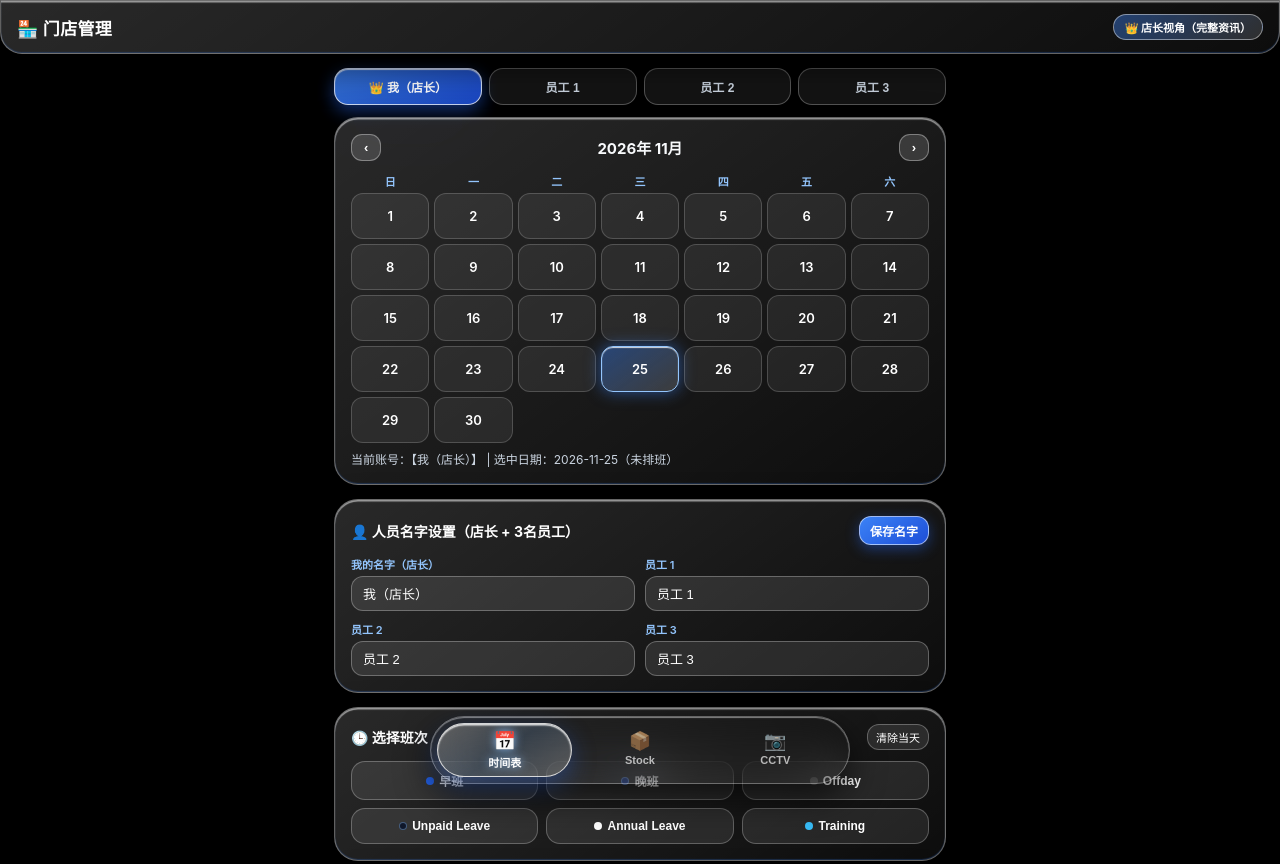
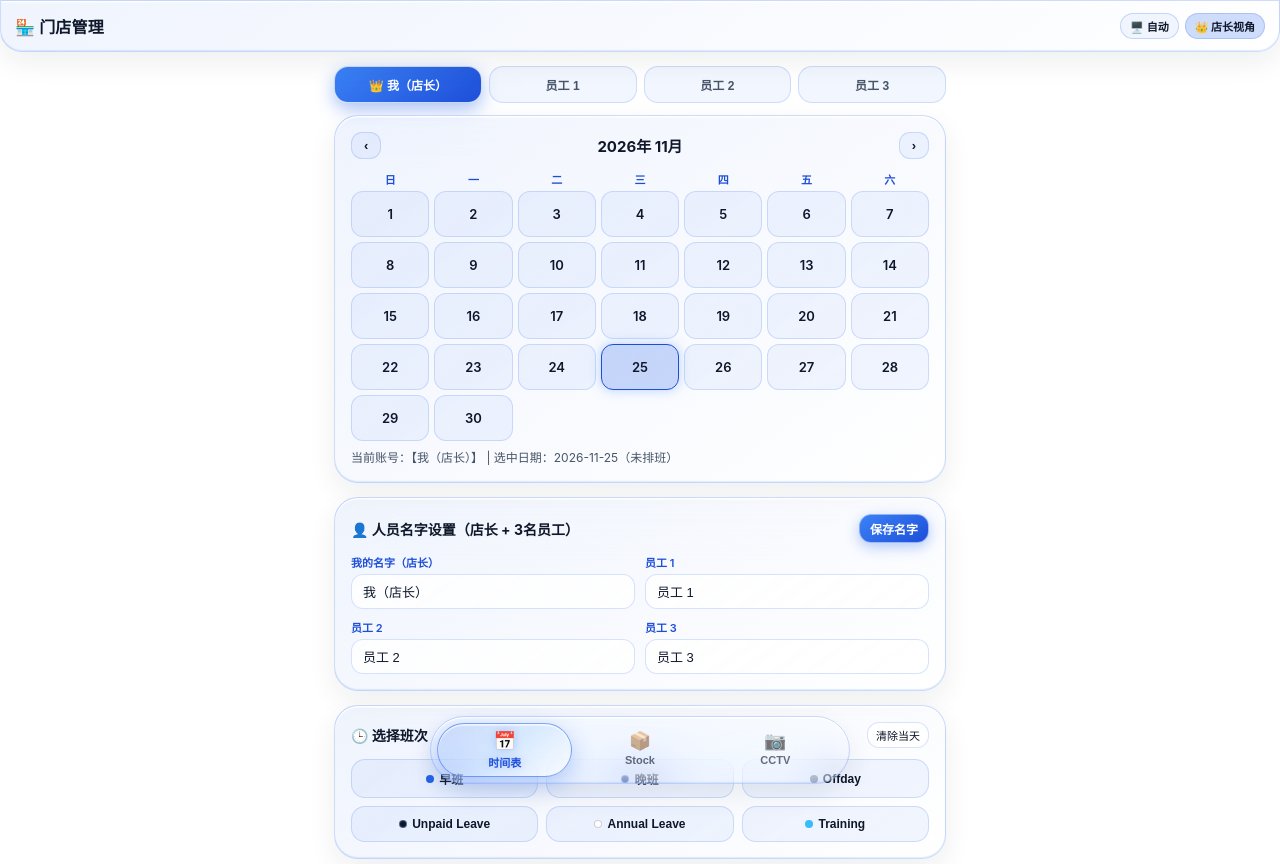
Before and after one commit to Zaszyvio/Vivo-TWS, a plain HTML site: page index.html in a window 1280 px wide. Shown: the top 864 px of the page. Drawn offline with Linux system fonts and the light colour scheme.

Commit message:
Update index.html

```diff
--- a/index.html
+++ b/index.html
@@ -6,21 +6,56 @@
   <meta name="apple-mobile-web-app-capable" content="yes" />
   <title>门店管理 Liquid Glass</title>
   <style>
-    :root {
+    /* ==================== 深色模式变量（纯黑底 + 黑白蓝液态玻璃） ==================== */
+    :root, [data-theme="dark"] {
       --blue: #2563eb;
       --blue-bright: #3b82f6;
-      --blue-ice: #93c5fd;
-      --white: #ffffff;
-      --black: #050811;
+      --blue-accent: #93c5fd;
+      --bg-page: #000000;
       --text: #f8fafc;
       --muted: #cbd5e1;
-      --glass-bg: linear-gradient(145deg, rgba(255, 255, 255, 0.16) 0%, rgba(255, 255, 255, 0.05) 100%);
-      --glass-border: rgba(255, 255, 255, 0.34);
+      --glass-bg: linear-gradient(145deg, rgba(255, 255, 255, 0.15) 0%, rgba(255, 255, 255, 0.05) 100%);
+      --glass-border: rgba(255, 255, 255, 0.32);
       --glass-shadow:
-        0 14px 34px rgba(0, 0, 0, 0.55),
-        inset 0 1.5px 1px rgba(255, 255, 255, 0.55),
+        0 14px 34px rgba(0, 0, 0, 0.65),
+        inset 0 1.5px 1px rgba(255, 255, 255, 0.5),
         inset 0 -1px 1px rgba(59, 130, 246, 0.25);
+      --surface-soft: rgba(255, 255, 255, 0.08);
+      --surface-border: rgba(255, 255, 255, 0.22);
+      --input-bg: rgba(255, 255, 255, 0.1);
+      --placeholder: rgba(203, 213, 225, 0.6);
+      --tab-text: rgba(255, 255, 255, 0.68);
+      --tab-active-text: #ffffff;
+      --tab-active-shadow: 0 0 10px rgba(147, 197, 253, 0.85);
+      --indicator-bg: linear-gradient(145deg, rgba(255, 255, 255, 0.28) 0%, rgba(147, 197, 253, 0.18) 50%, rgba(255, 255, 255, 0.24) 100%);
+      --indicator-border: rgba(255, 255, 255, 0.78);
     }
+
+    /* ==================== 浅色模式变量（纯白底 + 冰蓝液态玻璃） ==================== */
+    [data-theme="light"] {
+      --blue: #2563eb;
+      --blue-bright: #1d4ed8;
+      --blue-accent: #1d4ed8;
+      --bg-page: #ffffff;
+      --text: #0f172a;
+      --muted: #475569;
+      --glass-bg: linear-gradient(145deg, rgba(37, 99, 235, 0.07) 0%, rgba(255, 255, 255, 0.78) 100%);
+      --glass-border: rgba(37, 99, 235, 0.22);
+      --glass-shadow:
+        0 10px 28px rgba(15, 23, 42, 0.07),
+        inset 0 1.5px 1px rgba(255, 255, 255, 0.95),
+        inset 0 -1px 1px rgba(37, 99, 235, 0.12);
+      --surface-soft: rgba(37, 99, 235, 0.06);
+      --surface-border: rgba(37, 99, 235, 0.18);
+      --input-bg: rgba(255, 255, 255, 0.85);
+      --placeholder: rgba(100, 116, 139, 0.75);
+      --tab-text: rgba(15, 23, 42, 0.62);
+      --tab-active-text: #1d4ed8;
+      --tab-active-shadow: 0 0 8px rgba(37, 99, 235, 0.25);
+      --indicator-bg: linear-gradient(145deg, rgba(37, 99, 235, 0.18) 0%, rgba(147, 197, 253, 0.26) 50%, rgba(255, 255, 255, 0.75) 100%);
+      --indicator-border: rgba(37, 99, 235, 0.55);
+    }
+
     * { box-sizing: border-box; -webkit-tap-highlight-color: transparent; }
     body {
       margin: 0;
@@ -28,14 +63,15 @@
       color: var(--text);
       min-height: 100vh;
       padding-bottom: 125px;
-      background-color: #000000;
+      background-color: var(--bg-page);
+      transition: background-color 0.25s ease, color 0.25s ease;
     }
 
-    /* 黑白蓝高折射液态玻璃 */
+    /* 液态玻璃面板 */
     .glass {
       background: var(--glass-bg);
-      backdrop-filter: blur(26px) saturate(180%) brightness(1.06);
-      -webkit-backdrop-filter: blur(26px) saturate(180%) brightness(1.06);
+      backdrop-filter: blur(26px) saturate(180%);
+      -webkit-backdrop-filter: blur(26px) saturate(180%);
       border: 1px solid var(--glass-border);
       box-shadow: var(--glass-shadow);
     }
@@ -44,28 +80,47 @@
       position: sticky;
       top: 0;
       z-index: 20;
-      padding: 13px 16px;
+      padding: 12px 14px;
       display: flex;
       justify-content: space-between;
       align-items: center;
-      border-bottom: 1px solid rgba(255, 255, 255, 0.28);
+      gap: 8px;
+      border-bottom: 1px solid var(--glass-border);
       border-radius: 0 0 22px 22px;
     }
     header h1 {
-      font-size: 17px;
+      font-size: 16px;
       margin: 0;
       font-weight: 700;
-      letter-spacing: 0.3px;
-      color: var(--white);
+      letter-spacing: 0.2px;
+      color: var(--text);
+      white-space: nowrap;
+    }
+    .header-actions {
+      display: flex;
+      align-items: center;
+      gap: 6px;
     }
     .manager-pill {
       font-size: 11px;
-      padding: 4px 11px;
+      padding: 4px 9px;
       border-radius: 999px;
-      background: linear-gradient(135deg, rgba(59, 130, 246, 0.42), rgba(255, 255, 255, 0.14));
-      border: 1px solid rgba(255, 255, 255, 0.45);
-      color: var(--white);
+      background: rgba(37, 99, 235, 0.22);
+      border: 1px solid var(--glass-border);
+      color: var(--text);
       font-weight: 700;
+      white-space: nowrap;
+    }
+    .theme-btn {
+      font-size: 11px;
+      padding: 4px 9px;
+      border-radius: 999px;
+      background: var(--surface-soft);
+      border: 1px solid var(--glass-border);
+      color: var(--text);
+      font-weight: 700;
+      cursor: pointer;
+      white-space: nowrap;
     }
 
     .container { padding: 14px; max-width: 640px; margin: 0 auto; }
@@ -83,7 +138,7 @@
       justify-content: space-between;
       align-items: center;
       gap: 8px;
-      color: var(--white);
+      color: var(--text);
     }
 
     /* 账号切换胶囊栏 */
@@ -97,8 +152,8 @@
       min-width: 0;
       padding: 9px 4px;
       border-radius: 14px;
-      border: 1px solid rgba(255, 255, 255, 0.28);
-      background: rgba(255, 255, 255, 0.08);
+      border: 1px solid var(--surface-border);
+      background: var(--surface-soft);
       backdrop-filter: blur(16px);
       -webkit-backdrop-filter: blur(16px);
       color: var(--muted);
@@ -112,10 +167,10 @@
       white-space: nowrap;
     }
     .acc-btn.active {
-      background: linear-gradient(145deg, rgba(59, 130, 246, 0.85), rgba(29, 78, 216, 0.9));
+      background: linear-gradient(145deg, #3b82f6, #1d4ed8);
       border-color: rgba(255, 255, 255, 0.75);
-      color: var(--white);
-      box-shadow: 0 6px 18px rgba(37, 99, 235, 0.5), inset 0 1px 1px rgba(255, 255, 255, 0.75);
+      color: #ffffff;
+      box-shadow: 0 6px 18px rgba(37, 99, 235, 0.4);
     }
 
     /* 日历样式 */
@@ -126,13 +181,13 @@
       margin-bottom: 12px;
     }
     .cal-nav {
-      background: rgba(255, 255, 255, 0.14);
-      border: 1px solid rgba(255, 255, 255, 0.35);
+      background: var(--surface-soft);
+      border: 1px solid var(--surface-border);
       border-radius: 11px;
       padding: 5px 12px;
       font-weight: 700;
       cursor: pointer;
-      color: var(--white);
+      color: var(--text);
     }
     .cal-weekdays, .cal-grid {
       display: grid;
@@ -143,34 +198,34 @@
     .cal-weekdays div {
       font-size: 11px;
       font-weight: 700;
-      color: var(--blue-ice);
+      color: var(--blue-accent);
       padding-bottom: 4px;
     }
     .cal-day {
       min-width: 0;
       height: 46px;
       border-radius: 12px;
-      background: rgba(255, 255, 255, 0.07);
-      border: 1px solid rgba(255, 255, 255, 0.18);
+      background: var(--surface-soft);
+      border: 1px solid var(--surface-border);
       display: flex;
       flex-direction: column;
       align-items: center;
       justify-content: center;
       font-size: 13px;
       font-weight: 600;
-      color: var(--white);
+      color: var(--text);
       cursor: pointer;
       padding: 2px;
       transition: all 0.18s ease;
     }
     .cal-day.empty { background: transparent; border: none; cursor: default; }
     .cal-day.selected {
-      background: linear-gradient(145deg, rgba(59, 130, 246, 0.42), rgba(255, 255, 255, 0.16));
-      border: 1.5px solid var(--white);
-      box-shadow: 0 0 16px rgba(59, 130, 246, 0.55), inset 0 1px 1px rgba(255, 255, 255, 0.8);
+      background: rgba(37, 99, 235, 0.24);
+      border: 1.5px solid var(--blue-bright);
+      box-shadow: 0 0 12px rgba(59, 130, 246, 0.35);
     }
     .cal-day.today {
-      border-color: var(--blue-ice);
+      border-color: var(--blue-accent);
     }
     .shift-dot {
       font-size: 9px;
@@ -188,9 +243,9 @@
     /* 黑白蓝统一色系班次标签 */
     .bg-morning { background: #2563eb; color: #ffffff; }
     .bg-evening { background: #1e3a8a; color: #dbeafe; border: 1px solid rgba(147, 197, 253, 0.5); }
-    .bg-offday { background: rgba(255, 255, 255, 0.22); color: #ffffff; }
-    .bg-unpaid { background: #0f172a; color: #93c5fd; border: 1px solid rgba(147, 197, 253, 0.4); }
-    .bg-annual { background: #ffffff; color: #0f172a; }
+    .bg-offday { background: #64748b; color: #ffffff; }
+    .bg-unpaid { background: #0f172a; color: #93c5fd; border: 1px solid rgba(147, 197, 253, 0.45); }
+    .bg-annual { background: #ffffff; color: #0f172a; border: 1px solid rgba(15, 23, 42, 0.2); }
     .bg-training { background: #38bdf8; color: #050811; }
 
     .name-grid {
@@ -204,25 +259,25 @@
       flex-direction: column;
       gap: 4px;
     }
-    .name-box label { font-size: 11px; color: var(--blue-ice); font-weight: 600; }
+    .name-box label { font-size: 11px; color: var(--blue-accent); font-weight: 600; }
 
     input, select, button {
       font-size: 13px;
       padding: 9px 11px;
       border-radius: 12px;
-      border: 1px solid rgba(255, 255, 255, 0.28);
-      background: rgba(255, 255, 255, 0.1);
-      color: var(--white);
+      border: 1px solid var(--surface-border);
+      background: var(--input-bg);
+      color: var(--text);
       outline: none;
       max-width: 100%;
     }
-    input::placeholder { color: rgba(203, 213, 225, 0.65); }
+    input::placeholder { color: var(--placeholder); }
     button.primary {
       background: linear-gradient(145deg, #3b82f6, #1d4ed8);
-      color: var(--white);
+      color: #ffffff;
       font-weight: 700;
-      border: 1px solid rgba(255, 255, 255, 0.55);
-      box-shadow: 0 4px 14px rgba(37, 99, 235, 0.45);
+      border: 1px solid rgba(255, 255, 255, 0.5);
+      box-shadow: 0 4px 14px rgba(37, 99, 235, 0.35);
       cursor: pointer;
     }
 
@@ -235,9 +290,9 @@
       min-width: 0;
       padding: 10px 6px;
       border-radius: 14px;
-      border: 1px solid rgba(255, 255, 255, 0.26);
-      background: rgba(255, 255, 255, 0.09);
-      color: var(--white);
+      border: 1px solid var(--surface-border);
+      background: var(--surface-soft);
+      color: var(--text);
       font-size: 12px;
       font-weight: 700;
       cursor: pointer;
@@ -250,8 +305,8 @@
       text-overflow: ellipsis;
     }
     .shift-choice:active {
-      background: rgba(59, 130, 246, 0.45);
-      border-color: var(--white);
+      background: rgba(59, 130, 246, 0.32);
+      border-color: var(--blue-bright);
     }
     .shift-choice .swatch {
       width: 8px; height: 8px; border-radius: 50%; flex-shrink: 0;
@@ -263,14 +318,14 @@
       gap: 8px;
     }
     .stat-item {
-      background: rgba(255, 255, 255, 0.08);
-      border: 1px solid rgba(255, 255, 255, 0.22);
+      background: var(--surface-soft);
+      border: 1px solid var(--surface-border);
       border-radius: 14px;
       padding: 10px;
       font-size: 12px;
       color: var(--muted);
     }
-    .stat-item strong { display: block; font-size: 13px; margin-bottom: 4px; color: var(--white); }
+    .stat-item strong { display: block; font-size: 13px; margin-bottom: 4px; color: var(--text); }
 
     .row { display: flex; gap: 8px; margin-bottom: 8px; flex-wrap: wrap; }
     .row input { flex: 1; min-width: 100px; }
@@ -279,38 +334,38 @@
       justify-content: space-between;
       align-items: center;
       padding: 10px 0;
-      border-bottom: 1px solid rgba(255, 255, 255, 0.14);
+      border-bottom: 1px solid var(--surface-border);
       gap: 8px;
     }
     .stock-item:last-child { border-bottom: none; }
     .qty-controls { display: flex; align-items: center; gap: 6px; }
     .btn-sell {
-      background: rgba(255, 255, 255, 0.14);
-      border: 1px solid rgba(255, 255, 255, 0.35);
-      color: var(--white);
+      background: var(--surface-soft);
+      border: 1px solid var(--surface-border);
+      color: var(--text);
       font-weight: 700;
       padding: 6px 10px;
       border-radius: 10px;
       cursor: pointer;
     }
     .btn-in {
-      background: rgba(59, 130, 246, 0.45);
-      border: 1px solid rgba(147, 197, 253, 0.65);
-      color: var(--white);
+      background: rgba(59, 130, 246, 0.25);
+      border: 1px solid rgba(59, 130, 246, 0.55);
+      color: var(--text);
       font-weight: 700;
       padding: 6px 10px;
       border-radius: 10px;
       cursor: pointer;
     }
-    .qty-num { min-width: 34px; text-align: center; font-weight: 800; font-size: 15px; color: var(--white); }
+    .qty-num { min-width: 34px; text-align: center; font-weight: 800; font-size: 15px; color: var(--text); }
 
     .cctv-card-btn {
       width: 100%;
       padding: 16px;
       border-radius: 16px;
-      background: linear-gradient(135deg, rgba(37, 99, 235, 0.45), rgba(255, 255, 255, 0.12));
-      border: 1px solid rgba(255, 255, 255, 0.42);
-      color: var(--white);
+      background: rgba(37, 99, 235, 0.22);
+      border: 1px solid var(--glass-border);
+      color: var(--text);
       font-size: 15px;
       font-weight: 700;
       margin-bottom: 10px;
@@ -320,7 +375,7 @@
       align-items: center;
     }
 
-    /* 黑白蓝透明液态玻璃底部悬浮胶囊栏 */
+    /* 透明液态玻璃底部悬浮胶囊栏 */
     .tab-bar-wrap {
       position: fixed;
       bottom: 16px;
@@ -338,10 +393,8 @@
       background-color: transparent;
       backdrop-filter: blur(22px) saturate(180%);
       -webkit-backdrop-filter: blur(22px) saturate(180%);
-      border: 1px solid rgba(255, 255, 255, 0.32);
-      box-shadow:
-        0 14px 34px rgba(0, 0, 0, 0.65),
-        inset 0 1px 1px rgba(255, 255, 255, 0.45);
+      border: 1px solid var(--glass-border);
+      box-shadow: var(--glass-shadow);
       touch-action: none;
       user-select: none;
     }
@@ -352,18 +405,13 @@
       left: 6px;
       width: calc((100% - 12px) / 3);
       border-radius: 999px;
-      background: linear-gradient(
-        145deg,
-        rgba(255, 255, 255, 0.28) 0%,
-        rgba(147, 197, 253, 0.18) 50%,
-        rgba(255, 255, 255, 0.24) 100%
-      );
-      backdrop-filter: blur(18px) saturate(200%) brightness(1.15);
-      -webkit-backdrop-filter: blur(18px) saturate(200%) brightness(1.15);
-      border: 1.2px solid rgba(255, 255, 255, 0.78);
+      background: var(--indicator-bg);
+      backdrop-filter: blur(18px) saturate(200%) brightness(1.12);
+      -webkit-backdrop-filter: blur(18px) saturate(200%) brightness(1.12);
+      border: 1.2px solid var(--indicator-border);
       box-shadow:
-        0 8px 24px rgba(37, 99, 235, 0.35),
-        inset 0 1.5px 1.5px rgba(255, 255, 255, 0.85);
+        0 8px 24px rgba(37, 99, 235, 0.3),
+        inset 0 1.5px 1.5px rgba(255, 255, 255, 0.8);
       transform-origin: center center;
       transition: transform 0.52s cubic-bezier(0.34, 1.56, 0.64, 1);
       cursor: grab;
@@ -372,14 +420,8 @@
     .tab-indicator.dragging {
       transition: none;
       cursor: grabbing;
-      background: linear-gradient(
-        145deg,
-        rgba(255, 255, 255, 0.36) 0%,
-        rgba(147, 197, 253, 0.24) 50%,
-        rgba(255, 255, 255, 0.3) 100%
-      );
       box-shadow:
-        0 14px 32px rgba(59, 130, 246, 0.5),
+        0 14px 32px rgba(59, 130, 246, 0.45),
         inset 0 1.5px 1.5px rgba(255, 255, 255, 0.95);
     }
     .tab-btn {
@@ -388,7 +430,7 @@
       flex: 1;
       background: transparent !important;
       border: none !important;
-      color: rgba(255, 255, 255, 0.68);
+      color: var(--tab-text);
       padding: 7px 4px;
       font-size: 11px;
       font-weight: 700;
@@ -399,7 +441,7 @@
       cursor: pointer;
     }
     .tab-btn .icon { font-size: 18px; }
-    .tab-btn.active { color: #ffffff; text-shadow: 0 0 10px rgba(147, 197, 253, 0.85); }
+    .tab-btn.active { color: var(--tab-active-text); text-shadow: var(--tab-active-shadow); }
     .hidden { display: none !important; }
     .hint { font-size: 12px; color: var(--muted); line-height: 1.45; margin: 8px 0 0; }
   </style>
@@ -408,7 +450,10 @@
 
   <header class="glass">
     <h1>🏪 门店管理</h1>
-    <span class="manager-pill" id="headerBadge">👑 店长视角</span>
+    <div class="header-actions">
+      <button class="theme-btn" id="themeToggleBtn" onclick="cycleTheme()">🖥️ 自动</button>
+      <span class="manager-pill" id="headerBadge">👑 店长视角</span>
+    </div>
   </header>
 
   <div class="container" id="tab-schedule">
@@ -471,7 +516,7 @@
       <div class="card-title">
         <span>📊 店长总览（全店排班与工时统计）</span>
       </div>
-      <div id="todayAllStaff" style="font-size:12px;margin-bottom:10px;padding:10px;border-radius:14px;background:rgba(255,255,255,0.08);border:1px solid rgba(255,255,255,0.2);"></div>
+      <div id="todayAllStaff" style="font-size:12px;margin-bottom:10px;padding:10px;border-radius:14px;background:var(--surface-soft);border:1px solid var(--surface-border);"></div>
       <div class="stats-grid" id="monthlyStatsGrid"></div>
     </div>
   </div>
@@ -535,8 +580,37 @@
 
   <script>
     const KEY = "store_liquid_v2";
+    const THEME_KEY = "store_liquid_theme";
     const todayStr = new Date().toISOString().slice(0, 10);
 
+    // ==================== 浅色 / 深色 / 跟随手机主题切换 ====================
+    const themeModes = ["auto", "light", "dark"];
+    const themeLabels = { auto: "🖥️ 自动", light: "☀️ 浅色", dark: "🌙 深色" };
+    let currentThemeMode = localStorage.getItem(THEME_KEY) || "auto";
+    const systemDarkQuery = window.matchMedia("(prefers-color-scheme: dark)");
+
+    function applyTheme() {
+      const effective = currentThemeMode === "auto"
+        ? (systemDarkQuery.matches ? "dark" : "light")
+        : currentThemeMode;
+      document.documentElement.setAttribute("data-theme", effective);
+      const btn = document.getElementById("themeToggleBtn");
+      if (btn) btn.textContent = themeLabels[currentThemeMode];
+    }
+
+    function cycleTheme() {
+      const nextIdx = (themeModes.indexOf(currentThemeMode) + 1) % themeModes.length;
+      currentThemeMode = themeModes[nextIdx];
+      localStorage.setItem(THEME_KEY, currentThemeMode);
+      applyTheme();
+    }
+
+    systemDarkQuery.addEventListener("change", () => {
+      if (currentThemeMode === "auto") applyTheme();
+    });
+    applyTheme();
+
+    // ==================== 业务数据 ====================
     let data = JSON.parse(localStorage.getItem(KEY)) || {
       users: ["我（店长）", "员工 1", "员工 2", "员工 3"],
       activeUser: 0,
@@ -574,7 +648,7 @@
       indicator.style.transform = `translateX(${idx * 100}%)`;
     }
 
-    // 果冻感滑动切换（透明气泡 + 按住变大 1.30 倍 + 滑动微拉伸 + 松手回弹）
+    // 果冻感滑动切换
     (function initTabSwipe() {
       const bar = document.getElementById("glassTabBar");
       const indicator = document.getElementById("tabIndicator");
@@ -655,7 +729,7 @@
       });
 
       const isManager = data.activeUser === 0;
-      document.getElementById("headerBadge").textContent = isManager ? "👑 店长视角（完整资讯）" : "👤 员工视角：" + data.users[data.activeUser];
+      document.getElementById("headerBadge").textContent = isManager ? "👑 店长视角" : "👤 " + data.users[data.activeUser];
       document.getElementById("managerDashboard").classList.toggle("hidden", !isManager);
     }
 
@@ -747,9 +821,9 @@
 
       const daySummary = data.users.map((u, idx) => {
         const s = data.shifts[`${idx}_${selectedDate}`] || "未排班";
-        return `${u}：<b style="color:#fff">${s}</b>`;
+        return `${u}：<b>${s}</b>`;
       }).join(" ｜ ");
-      document.getElementById("todayAllStaff").innerHTML = `📅 <b style="color:#93c5fd">${selectedDate} 全店班表：</b><br/>${daySummary}`;
+      document.getElementById("todayAllStaff").innerHTML = `📅 <b style="color:var(--blue-accent)">${selectedDate} 全店班表：</b><br/>${daySummary}`;
 
       const monthPrefix = `${currentYear}-${String(currentMonth + 1).padStart(2, "0")}`;
       const statsHtml = data.users.map((u, idx) => {
```
